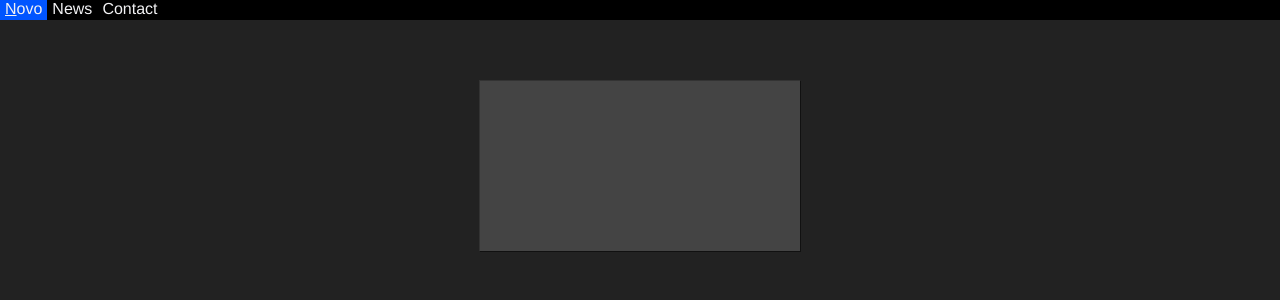
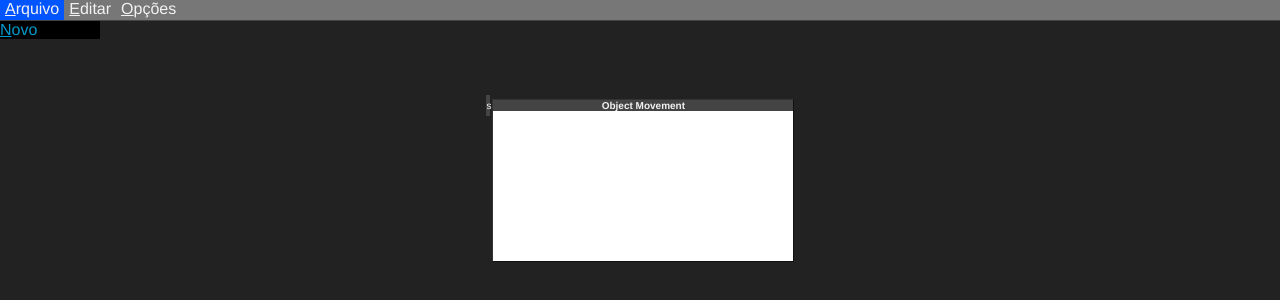
Before and after one commit to EduApps-CDG/E-Pic, a plain HTML site: page index.html in a window 1280 px wide. Drawn offline with Linux system fonts and the light colour scheme.

Commit message:
Add Code

```diff
--- a/css/page.css
+++ b/css/page.css
@@ -99,10 +99,13 @@ h1 {
 
 .image-container {
   display: inline-block;
+  min-width: 10%;
   max-width: 100%;
+  max-height: 100%;
+  min-height: 10%;
   background: #444;
-  padding: 10px;
-  margin: 5px 0;
+  padding: 0px;
+  margin: 0px 0;
   border: 1px solid #333; /*#e6e6e6*/
   border-bottom: 1px solid #111; /*#ccc*/
   border-right: 1px solid #111;
@@ -131,7 +134,8 @@ h1 {
 
 #toolbar {
   overflow:hidden;
-  background-color: #000000;
+  background-color: #777;
+  border-bottom: 1px solid #444;
   height:20px;
 }
 
@@ -142,7 +146,7 @@ h1 {
   text-align: center;
   padding-left: 5px;
   padding-right: 5px;
-  background-: #000;
+  background: #777;
   text-decoration: none;
   height:100%;
 }
@@ -156,3 +160,34 @@ h1 {
   padding-right: 5px;
   text-decoration: none;
 }
+
+.opt {
+  background:Black;
+  color: #f2f2f4;
+  width: 100px;
+}
+
+#target {
+  background: White;
+}
+
+.line-horizontal {
+  background: #444;
+  width: 100%;
+  height:2px;
+  border-left: 5px solid transparent;
+  border-right: 5px solid transparent;
+  border-top: 1px solid transparent;
+  border-bottom: 1px solid transparent;
+}
+
+.line-vertical {
+  display: inline-block;
+  background: #444;
+  width: 2px;
+  height:100%;
+  border-top: 5px solid transparent;
+  border-bottom: 5px solid transparent;
+  border-left: 1px solid transparent;
+  border-right: 1px solid transparent;
+}
--- a/index.html
+++ b/index.html
@@ -1,21 +1,28 @@
 <!doctype html>
-<html lang="en">
+<html lang="pt-Br">
 <head>
   <meta charset="UTF-8">
-  <title>DarkroomJS</title>
+	<meta name="viewport" content="width=device-width, height=device-height, user-scalable=no">
+  <title>EduApps Editor</title>
   <link rel="stylesheet" href="./build/darkroom.css">
   <link rel="stylesheet" href="./css/page.css">
 </head>
 <body>
   <div id="toolbar">
-	<a href="#home"><u>N</u>ovo</a>
-	<a href="#news">News</a>
-	<a href="#contact">Contact</a>
+	<a href="#" id="act-archive"><u>A</u>rquivo</a>
+	<a href="#" id="act-edit"><u>E</u>ditar</a>
+	<a href="#" id="act-option"><u>O</u>pções</a>
+  </div>
+  <div id="actions">
+	<div id="opt-archive" class="opt">
+	  <a href="#" id="archive-new"><u>N</u>ovo</a>
+	</div>
   </div>
   <div id="content">
     <div class="container">
       <section class="copy">
         <div class="figure-wrapper">
+		  <div class="line-vertical">s</div>
           <figure class="image-container target">
             <!--img src="./images/domokun-big.jpg" alt="DomoKun" id="target">
 
@@ -27,7 +34,7 @@
                 <em class="image-meta-author">Ben Torode</em>
               </a>
             </figcaption-->
-
+			<b>Object Movement</b>
 			<canvas id="target">
 			  <H1>Erro</H1>
 			  Não foi possivel visualizar a imagem pois sua WebView está desatualizada!
@@ -44,5 +51,6 @@
   <script src="./js/caman-code.js"></script>
   <script src="./js/darkroom-code.js"></script-->
   <script src="./js/fabric-code.js"></script>
+  <script src="./js/code.js"></script>
 </body>
 </html>
```
